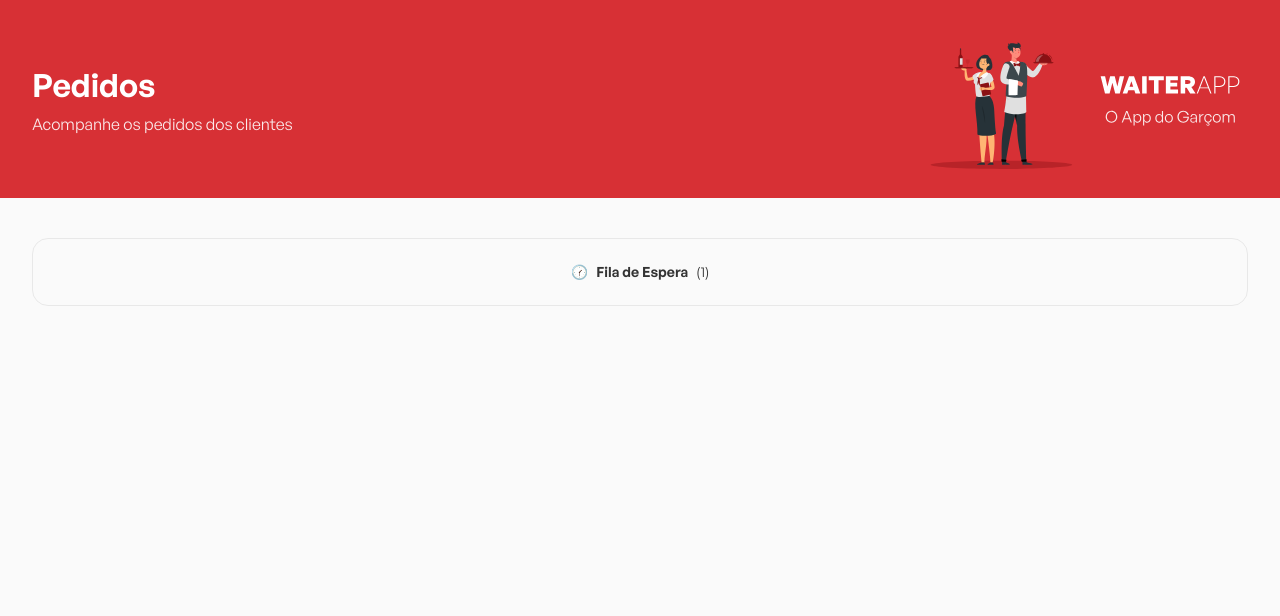
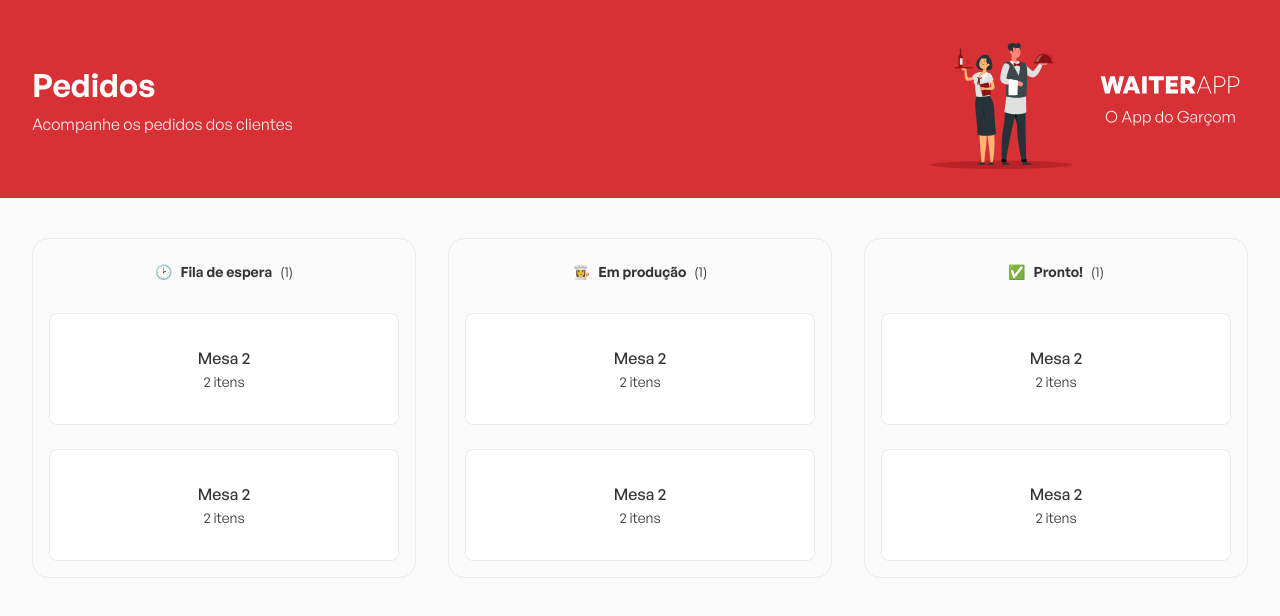
Before and after one commit to TobiasTac/WaiterApp, a React (Vite) app in the folder frontend/: page / in a window 1280 px wide. Shown: the top 616 px of the page. Built offline with nearby package versions, Linux system fonts and the light colour scheme.

Commit message:
feat: passing title and icon props

```diff
--- a/frontend/src/components/Orders/index.tsx
+++ b/frontend/src/components/Orders/index.tsx
@@ -4,7 +4,9 @@ import { Container } from './styles'
 export function Orders() {
   return (
     <Container>
-      <OrdersBoard />
+      <OrdersBoard icon="🕑" title="Fila de espera" />
+      <OrdersBoard icon="👩‍🍳" title="Em produção" />
+      <OrdersBoard icon="✅" title="Pronto!" />
     </Container>
   )
 }
--- a/frontend/src/components/OrdersBoard/index.tsx
+++ b/frontend/src/components/OrdersBoard/index.tsx
@@ -1,13 +1,29 @@
-import { Board } from './styles'
+import { Board, OrdersContainer } from './styles'
 
-export function OrdersBoard() {
+interface OrdersBoardProps {
+  icon: string
+  title: string
+}
+
+export function OrdersBoard({ icon, title }: OrdersBoardProps) {
   return (
     <Board>
       <header>
-        <span>🕜</span>
-        <strong>Fila de Espera</strong>
+        <span>{icon}</span>
+        <strong>{title}</strong>
         <span>(1)</span>
       </header>
+
+      <OrdersContainer>
+        <button type="button">
+          <strong>Mesa 2</strong>
+          <span>2 itens</span>
+        </button>
+        <button type="button">
+          <strong>Mesa 2</strong>
+          <span>2 itens</span>
+        </button>
+      </OrdersContainer>
     </Board>
   )
 }
```
